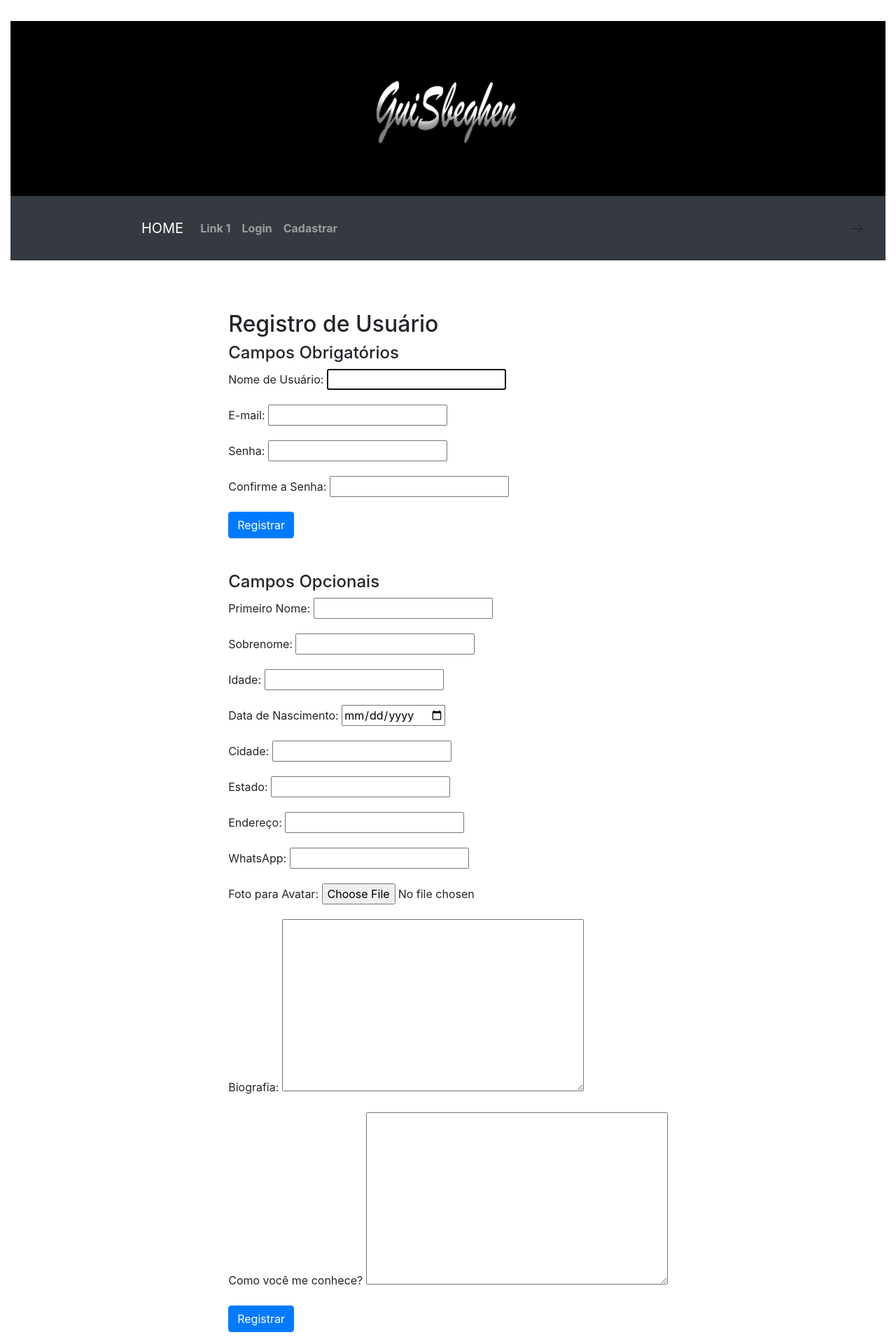
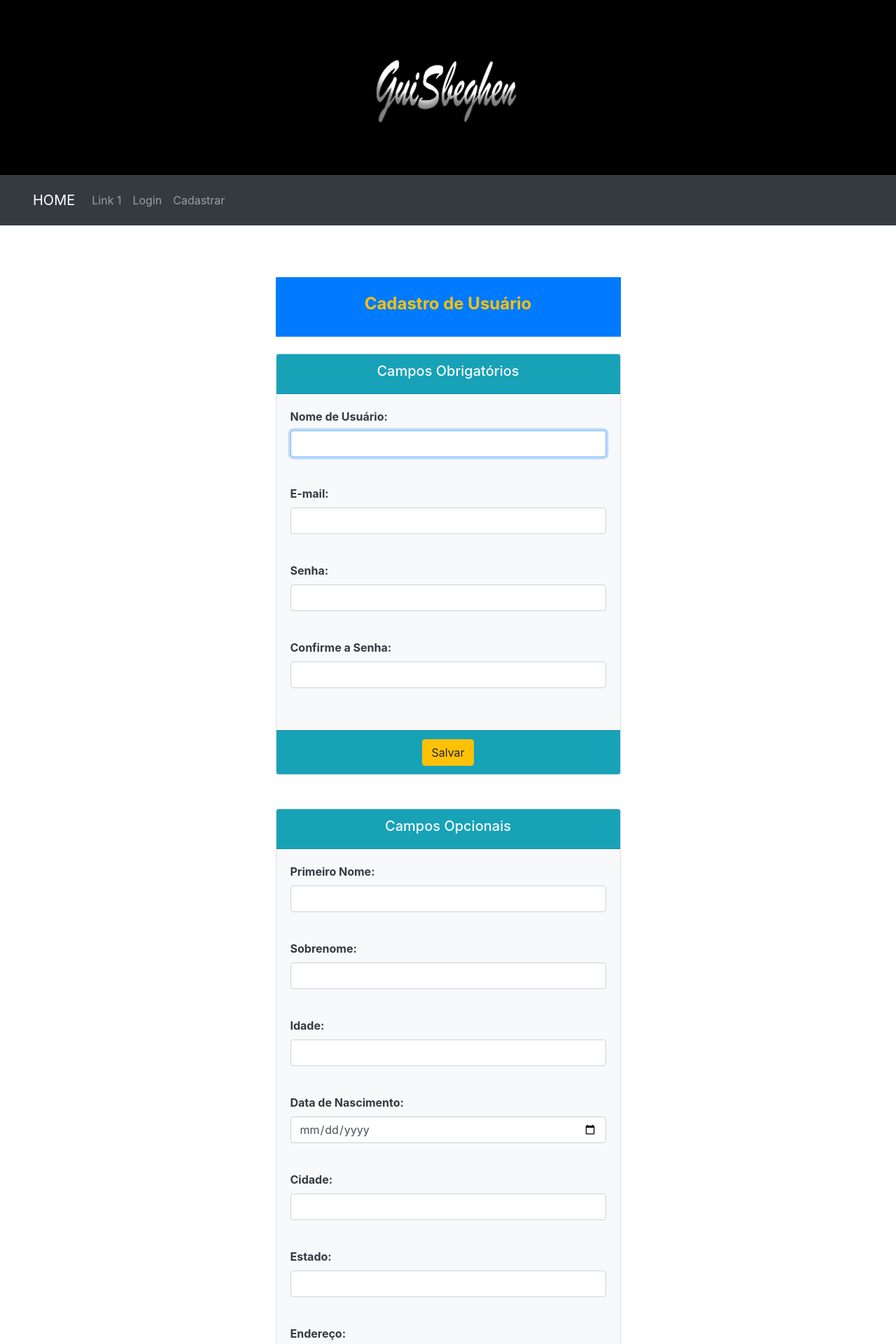
Before and after one commit to Guisbeghendev/RGS, a Django app: page /autenticad/register/ in a window 1280 px wide. Shown: the top 1920 px of the page at 70% size. Run offline with Django 5.2, Linux system fonts and the light colour scheme; a map, chart or similar area stays blank.

Commit message:
v2-att14-fronted register

```diff
--- a/autenticad/templates/autenticad/register.html
+++ b/autenticad/templates/autenticad/register.html
@@ -1,8 +1,16 @@
 {% extends 'base.html' %}
 
+{% load form_extras %}
+
 {% block content %}
-<div class="container">
-    <h2>Registro de Usuário</h2>
+<div class="container-fluid">
+
+    <!-- titulo pagina -->
+    <div class="conteiner-fluid bg-primary text-center font-weight-bolder text-warning">
+    <br><h4><dt>Cadastro de Usuário</dt></h4><br>
+    </div>
+
+    <br>
 
     <!-- Mensagens de sucesso ou erro -->
     {% if messages %}
@@ -13,100 +21,154 @@
     </div>
     {% endif %}
 
+        <!--inicio card 1-->
+        <div class="card">
+            <!--titulo card 1-->
+            <div class="card-header bg-info text-center text-light">
+                <h5><dd>Campos Obrigatórios</dd></h5>
+            </div>
+
+            <!--corpo card 1-->
+            <div class="card-body bg-light text-left">
                 <!-- Formulário de registro -->
                 <form method="post" enctype="multipart/form-data">
                 {% csrf_token %}
-
                 {{ form.non_field_errors }}
 
                 <!-- Seção de campos obrigatórios -->
-        <h4>Campos Obrigatórios</h4>
+
                 <div class="form-group">
-            <label for="{{ form.nickname.id_for_label }}">Nome de Usuário:</label>
-            {{ form.nickname }}
+                    <dt><label for="{{ form.nickname.id_for_label }}">Nome de Usuário:</label></dt>
+                    {{ form.nickname|add_class:"form-control" }}
                     {{ form.nickname.errors }}
-        </div>
+                </div><br>
+
                 <div class="form-group">
-            <label for="{{ form.email.id_for_label }}">E-mail:</label>
-            {{ form.email }}
+                    <dt><label for="{{ form.email.id_for_label }}">E-mail:</label></dt>
+                    {{ form.email|add_class:"form-control" }}
                     {{ form.email.errors }}
-        </div>
+                </div><br>
+
                 <div class="form-group">
-            <label for="{{ form.password1.id_for_label }}">Senha:</label>
-            {{ form.password1 }}
+                    <dt><label for="{{ form.password1.id_for_label }}">Senha:</label></dt>
+                    {{ form.password1|add_class:"form-control" }}
                     {{ form.password1.errors }}
-        </div>
+                </div><br>
+
                 <div class="form-group">
-            <label for="{{ form.password2.id_for_label }}">Confirme a Senha:</label>
-            {{ form.password2 }}
+                    <dt><label for="{{ form.password2.id_for_label }}">Confirme a Senha:</label></dt>
+                    {{ form.password2|add_class:"form-control" }}
                     {{ form.password2.errors }}
+                </div><br>
+
+                <!-- fim Seção de campos obrigatórios -->
+
+            </div><!--fim corpo card 1-->
+
+            <!-- card 1 botão enviar-->
+            <div class="card-footer bg-info text-center">
+                <!-- Botão de registro após os campos obrigatórios -->
+                <button type="submit" class="btn btn-warning">Salvar</button>
             </div>
 
-        <!-- Botão de registro após os campos obrigatórios -->
-        <button type="submit" class="btn btn-primary">Registrar</button>
+        </div>
+        <!--fim card 1-->
 
-        <br><br><br>
+        <br><br>
+
+        <!--inicio card 2-->
+        <div class="card">
+            <!--titulo card 2-->
+            <div class="card-header bg-info text-center text-light">
+                <h5><dd>Campos Opcionais</dd></h5>
+            </div>
+
+            <!--corpo card 2-->
+            <div class="card-body bg-light text-left">
 
             <!-- Seção de campos opcionais -->
-        <h4>Campos Opcionais</h4>
+
             <div class="form-group">
-            <label for="{{ form.name.id_for_label }}">Primeiro Nome:</label>
-            {{ form.name }}
+                <dt><label for="{{ form.name.id_for_label }}">Primeiro Nome:</label></dt>
+                {{ form.name|add_class:"form-control" }}
                 {{ form.name.errors }}
-        </div>
+            </div><br>
+
             <div class="form-group">
-            <label for="{{ form.surname.id_for_label }}">Sobrenome:</label>
-            {{ form.surname }}
+                <dt><label for="{{ form.surname.id_for_label }}">Sobrenome:</label></dt>
+                {{ form.surname|add_class:"form-control" }}
                 {{ form.surname.errors }}
-        </div>
+            </div><br>
+
             <div class="form-group">
-            <label for="{{ form.age.id_for_label }}">Idade:</label>
-            {{ form.age }}
+                <dt><label for="{{ form.age.id_for_label }}">Idade:</label></dt>
+                {{ form.age|add_class:"form-control" }}
                 {{ form.age.errors }}
-        </div>
+            </div><br>
+
             <div class="form-group">
-            <label for="{{ form.birth_date.id_for_label }}">Data de Nascimento:</label>
-            {{ form.birth_date }}
+                <dt><label for="{{ form.birth_date.id_for_label }}">Data de Nascimento:</label></dt>
+                {{ form.birth_date|add_class:"form-control" }}
                 {{ form.birth_date.errors }}
-        </div>
+            </div><br>
+
             <div class="form-group">
-            <label for="{{ form.city.id_for_label }}">Cidade:</label>
-            {{ form.city }}
+                <dt><label for="{{ form.city.id_for_label }}">Cidade:</label></dt>
+                {{ form.city|add_class:"form-control" }}
                 {{ form.city.errors }}
-        </div>
+            </div><br>
+
             <div class="form-group">
-            <label for="{{ form.state.id_for_label }}">Estado:</label>
-            {{ form.state }}
+                <dt><label for="{{ form.state.id_for_label }}">Estado:</label></dt>
+                {{ form.state|add_class:"form-control" }}
                 {{ form.state.errors }}
-        </div>
+            </div><br>
+
             <div class="form-group">
-            <label for="{{ form.address.id_for_label }}">Endereço:</label>
-            {{ form.address }}
+                <dt><label for="{{ form.address.id_for_label }}">Endereço:</label></dt>
+                {{ form.address|add_class:"form-control" }}
                 {{ form.address.errors }}
-        </div>
+            </div><br>
+
             <div class="form-group">
-            <label for="{{ form.whatsapp.id_for_label }}">WhatsApp:</label>
-            {{ form.whatsapp }}
+                <dt><label for="{{ form.whatsapp.id_for_label }}">WhatsApp:</label></dt>
+                {{ form.whatsapp|add_class:"form-control" }}
                 {{ form.whatsapp.errors }}
-        </div>
+            </div><br>
+
             <div class="form-group">
-            <label for="{{ form.avatar.id_for_label }}">Foto para Avatar:</label>
-            {{ form.avatar }}
+                <dt><label for="{{ form.avatar.id_for_label }}">Foto para Avatar:</label></dt>
+                {{ form.avatar|add_class:"form-control" }}
                 {{ form.avatar.errors }}
-        </div>
+            </div><br>
+
             <div class="form-group">
-            <label for="{{ form.biography.id_for_label }}">Biografia:</label>
-            {{ form.biography }}
+                <dt><label for="{{ form.biography.id_for_label }}">Biografia:</label></dt>
+                {{ form.biography|add_class:"form-control" }}
                 {{ form.biography.errors }}
-        </div>
+            </div><br>
+
             <div class="form-group">
-            <label for="{{ form.how_you_know.id_for_label }}">Como você me conhece?</label>
-            {{ form.how_you_know }}
+                <dt><label for="{{ form.how_you_know.id_for_label }}">Como você me conhece?</label></dt>
+                {{ form.how_you_know|add_class:"form-control" }}
                 {{ form.how_you_know.errors }}
             </div>
 
-        <!-- Botão de registro ao final do formulário -->
-        <button type="submit" class="btn btn-primary">Registrar</button>
+            <br><br>
+
+            <!-- fim Seção de campos opcionais -->
+
+            <!-- card 2 botão enviar-->
+            <div class="card-footer bg-info text-center">
+                <!-- Botão de registro após os campos obrigatórios -->
+                <button type="submit" class="btn btn-warning">Salvar</button>
+            </div>
+
+        </div>
+
+        <!--fim card 2-->
+
+
         </form>
 </div>
 {% endblock %}
--- /dev/null
+++ b/autenticad/templatetags/form_extras.py
@@ -0,0 +1,8 @@
+from django import template
+
+register = template.Library()
+
+@register.filter(name='add_class')
+def add_class(field, css_class):
+    """Adiciona uma classe CSS ao campo do formulário."""
+    return field.as_widget(attrs={"class": css_class})
--- a/static/css/style.css
+++ b/static/css/style.css
@@ -17,38 +15,33 @@ body {
     display: flex;
     align-items: center;
     justify-content: center;
-    margin-top: 30px;
-    margin-bottom: 0px;
 }
 
 /* Menu principal feito com Bootstrap */
-.menuprincipal{
-    background-color: #343a40;
-    padding: 10px 0;
-    display: flex;              /* Usar flexbox para dispor os itens em linha */
-    justify-content: space-around; /* Distribui os itens com espaço igual ao redor */
-    flex-wrap: wrap;           /* Permite que os itens quebrem a linha se não houver espaço suficiente */
-    padding: 10px;             /* Adicione algum padding, se necessário */
-    margin-top: 0px;
-    width: 600px;
+.menuprincipal {
+    /* background-color: #343a40; */
+    /* padding: 10px 0; */
+    display: flex;
+    justify-content: space-around;
+    /* flex-wrap: wrap;            */
     align-items: center;
 }
-.menuprincipal .navbar {
+/* .menuprincipal .navbar {
     background-color: #000000;
-}
-.menuprincipal .nav-link {
+} */
+/* .menuprincipal .nav-link {
     color: #ffffff;
     font-weight: bold;
-}
+} */
 .menuprincipal .nav-link:hover {
     background-color: #ffffff;
     color: #000000;
 }
-.menuprincipal .nav-link.active,
+/* .menuprincipal .nav-link.active,
 .menuprincipal .nav-link:focus {
     background-color: #007bff;
     color: #000000;
-}
+} */
 
 /* Área do conteúdo principal */
 .main-content {
@@ -56,7 +49,6 @@ body {
     align-items: flex-start;
     justify-content: center;
     width: 100%;
-    max-width: 100%;
     padding: 1%;
     box-sizing: border-box;
 }
@@ -158,3 +150,32 @@ body {
 .modal-footer {
     border: none; /* Remover bordas do cabeçalho e rodapé */
 }
+
+/* Estilo personalizado para campos de entrada (forms) */
+.form-control {
+    border: 2px solid #007bff;  /* Borda azul */
+    border-radius: 8px;          /* Cantos arredondados */
+    padding: 10px;               /* Espaçamento interno */
+    background-color: #f9f9f9;   /* Fundo levemente acinzentado */
+    transition: all 0.3s ease;   /* Suave animação ao interagir */
+}
+
+/* Foco nos campos */
+.form-control:focus {
+    border-color: #ffc107;  /* Borda dourada ao focar */
+    box-shadow: 0 0 8px rgba(255, 193, 7, 0.5);  /* Glow amarelo */
+}
+
+/* Estilo para os campos inválidos */
+.form-control.is-invalid {
+    border-color: #dc3545;  /* Borda vermelha para erro */
+    background-color: #fff5f5;  /* Fundo claro para erro */
+}
+
+/* Labels personalizados */
+label {
+    font-weight: bold;
+    margin-bottom: 5px;
+    display: block;
+    color: #343a40;
+}
--- a/templates/base.html
+++ b/templates/base.html
@@ -17,8 +17,6 @@
 
 <body>
 
-    <div class="container-fluid">
-
     <!-- cabeçalho -->
     <div class="header">
         <div class="logogs">
@@ -29,7 +27,7 @@
     <!-- nav -->
     <div class="container-fluid bg-dark">
         <div class="navbar">
-                <!--{% include 'includes/menu.html' %}-->
+            {% include 'includes/menu.html' %}
         </div>
     </div>
 
@@ -62,7 +60,5 @@
     <!-- scripts aqui -->
 
 
-    </div>
-
 </body>
 </html>
--- a/templates/includes/dashmenu.html
+++ b/templates/includes/dashmenu.html
@@ -1,5 +1,3 @@
-<!-- templates/includes/dashmenu.html -->
-
 <!-- templates/includes/dashmenu.html -->
 
 <nav class="navbar navbar-expand-lg navbar-dark bg-dark dashmenu">
```
Also changed, not shown: other parts of static/css/style.css (+17 -19 lines), templates/dashbase.html (+8 -8 lines), autenticad/templatetags/__init__.py (added). Lines whose indentation alone changed are shown as unchanged.
